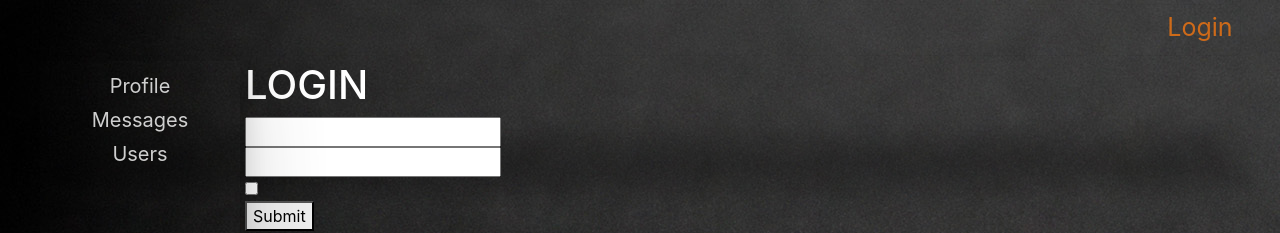
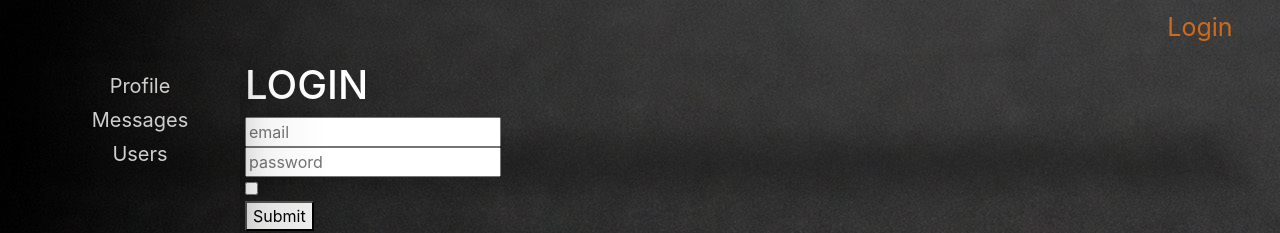
Before and after one commit to Georgy87/SOCIAL-NETWORK, a React (Create React App) app: page /login in a window 1280 px wide. Shown: the top 233 px of the page. Built offline with nearby package versions, Linux system fonts and the light colour scheme; no server answers.

Commit message:
validate for Login

```diff
--- a/src/components/api/api.js
+++ b/src/components/api/api.js
@@ -55,6 +55,10 @@ export const followApi = {
 
 export const apiAuth = {
     getAuth() {
-        return instance.get("https://social-network.samuraijs.com/api/1.0/auth/me");
-    }
+        return instance.get("auth/me");
+    },
+    // postLogin(email, password, rememberMe) {
+    //     return instance.post()
+    // }
+
 }
--- a/src/components/header/HeaderContainer.jsx
+++ b/src/components/header/HeaderContainer.jsx
@@ -16,6 +16,7 @@ class HeaderComponent extends Component {
     }
 }
 const mapStateToProps = (state) => {
+    console.log(state);
     const { auth } = state;
     return {
         login: auth.login,
--- a/src/components/inputForForms/InputForPosts.jsx
+++ b/src/components/inputs/Inputs.jsx
@@ -1,5 +1,5 @@
 import React from "react";
-const InputForPosts = ({ input, meta, ...props }) => {
+const InputForEmail= ({ input, meta, ...props }) => {
     const styleObj = {
         color: "red",
         marginTop: "10px",
@@ -14,4 +14,4 @@ const InputForPosts = ({ input, meta, ...props }) => {
         </div>
     );
 };
-export default InputForPosts;
+export default InputForEmail;
--- a/src/components/login/Login.jsx
+++ b/src/components/login/Login.jsx
@@ -1,5 +1,9 @@
 import React from "react";
 import { Field, reduxForm } from "redux-form";
+import { requireEmail, minLength } from "../validate/validateInput";
+import InputForLogin from "../inputs/Inputs";
+
+const lengthMin = minLength(6);
 
 const LoginForm = (props) => {
     const { handleSubmit } = props;
@@ -7,10 +11,22 @@ const LoginForm = (props) => {
         <form onSubmit={handleSubmit}>
             <h1 style={{ color: "white" }}>LOGIN</h1>
             <div>
-                <Field name="login" component="input" type="text" />
+                <Field
+                    name="login"
+                    validate={[requireEmail]}
+                    component={InputForLogin}
+                    type="text"
+                    placeholder="email"
+                />
             </div>
             <div>
-                <Field name="Password" component="input" type="text" />
+                <Field
+                    name="Password"
+                    validate={[lengthMin]}
+                    component={InputForLogin}
+                    type="text"
+                    placeholder="password"
+                />
             </div>
             <div>
                 <Field name="rememberMe" component="input" type="checkbox" />
--- a/src/components/profile/myPosts/MyPosts.jsx
+++ b/src/components/profile/myPosts/MyPosts.jsx
@@ -2,8 +2,8 @@ import React from "react";
 import "./MyPosts.css";
 import Post from "./post/Post";
 import { Field, reduxForm } from "redux-form";
-import { requireLength } from "../../validate/validateInput";
-import InputForPosts from "../../inputForForms/InputForPosts"
+// import { requireLength } from "../../validate/validateInput";
+// import InputForPosts from "../../inputForForms/InputForPosts"
 
 const MyPosts = (props) => {
     const elementPostMessages = props.postsPage.postMessages.map((item) => {
@@ -12,7 +12,6 @@ const MyPosts = (props) => {
     });
 
     const onAddPost = (text) => {
-        console.log(text);
         props.addPost(text);
     };
 
@@ -31,7 +30,7 @@ const MyPosts = (props) => {
     );
 };
 
-const require = requireLength(5);
+// const require = requireLength(5);
 
 const PostForm = (props) => {
     const { handleSubmit } = props;
@@ -41,8 +40,8 @@ const PostForm = (props) => {
                 <Field
                     className="post-text"
                     name="message"
-                    validate={[require]}
-                    component={InputForPosts}
+                    // validate={[require]}
+                    component="input"
                     type="text"
                 />
             </div>
--- a/src/components/validate/validateInput.js
+++ b/src/components/validate/validateInput.js
@@ -1,6 +1,11 @@
-export const requireLength = (max) => (value) => {
-    if (value) {
-        if (value.length > max) return `Line length should be no more ${max}`;
-        return undefined;
-    }
+export const requireEmail = (value) => {
+    return value && !/^[A-Z0-9._%+-]+@[A-Z0-9.-]+\.[A-Z]{2,4}$/i.test(value)
+        ? "Invalid email address"
+        : undefined;
+};
+
+export const minLength = (min) => (value) => {
+    return value && value.length < min
+    ? `Must be ${min} characters or more`
+    : undefined;
 }
--- a/src/redux/auth-reducer.js
+++ b/src/redux/auth-reducer.js
@@ -61,6 +61,4 @@ export const setThunkAuthProfile = () => {
     }
 }
 
-
-
 export default userAuthReducer;
```
